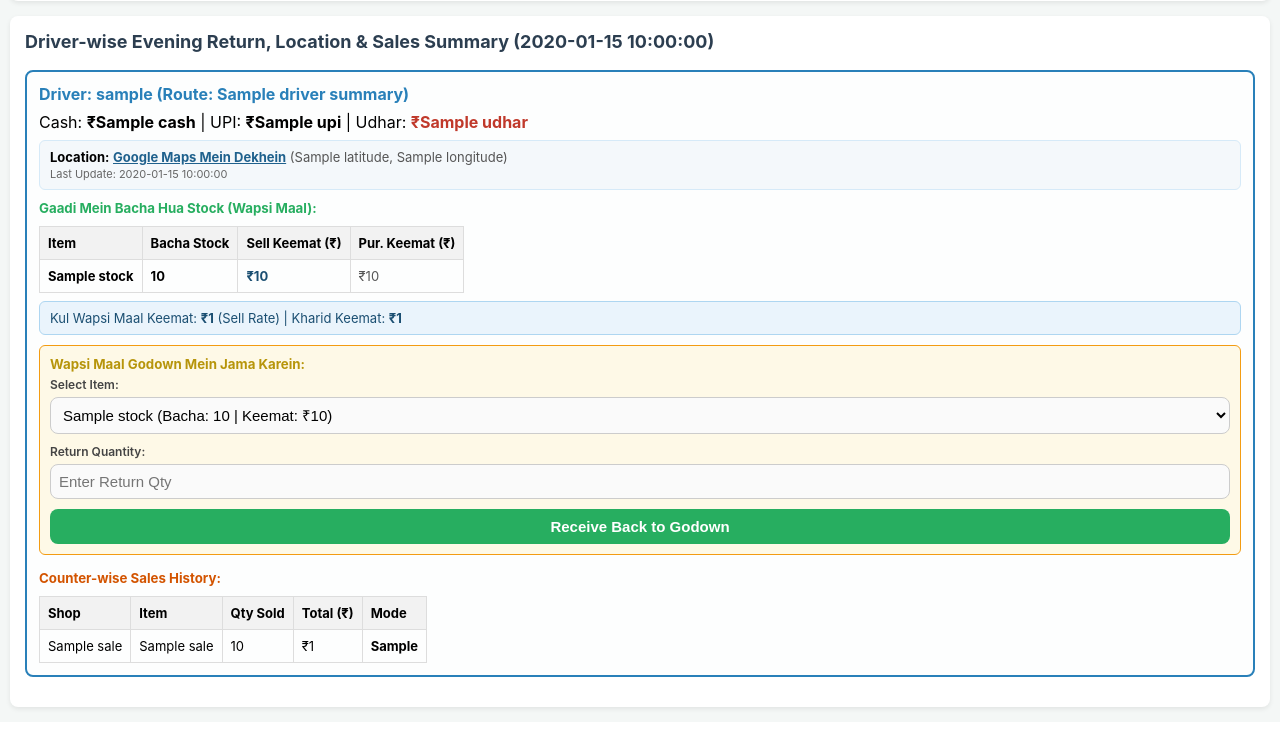
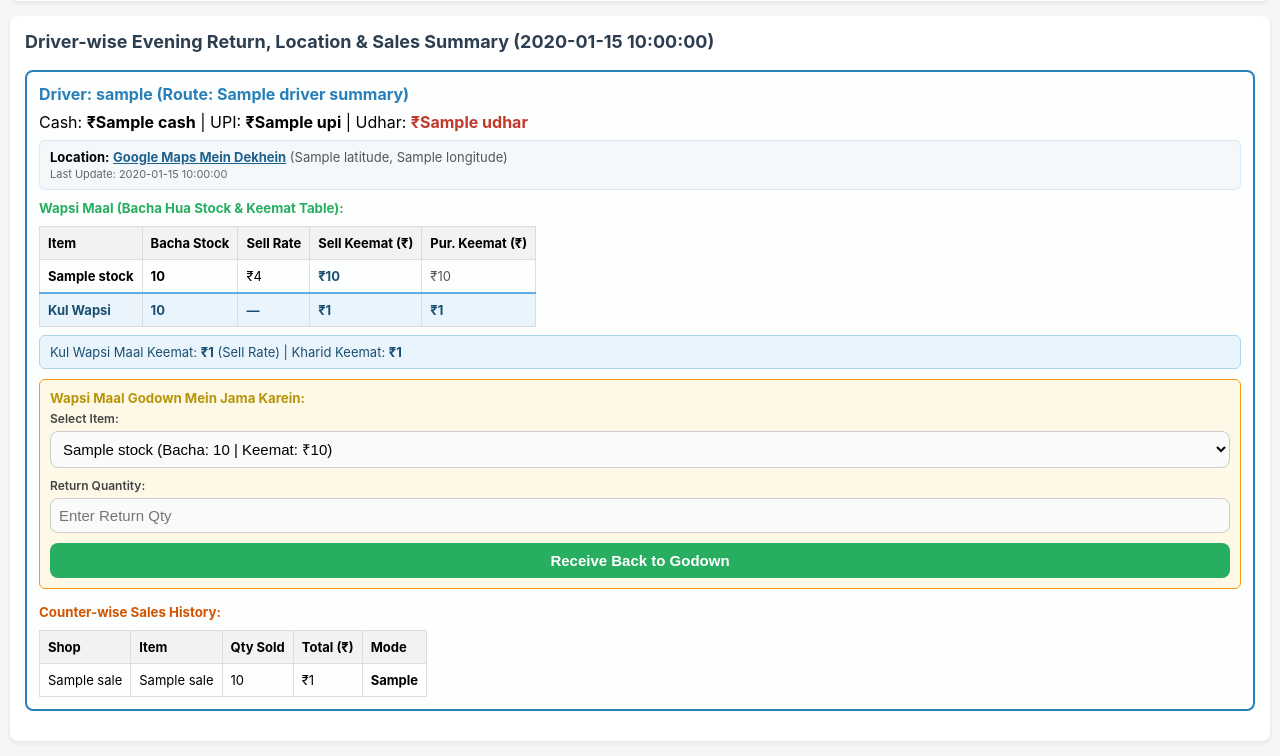
Before and after one commit to anshuredhu2-beep/vita-agency, a Flask app: template templates/admin_dashboard.html in a window 1280 px wide. Shown: the part 2478-3234 px from the top of the page. Before the commit the page ends 3190 px from the top, so only its background shows below. Run offline with Flask 3, Linux system fonts and the light colour scheme; tables that the repository leaves empty hold one stand-in row (values such as "Sample post"); the template is opened without the code that fills it: values that come from a table or form of the project are taken from there, most other values are stand-ins (such as "Sample title", 1, 10 or a date in 2020).

Commit message:
Show clear return stock table with item rates, amounts and total row

```diff
--- a/templates/admin_dashboard.html
+++ b/templates/admin_dashboard.html
@@ -14,6 +14,7 @@
         table { width: 100%; border-collapse: collapse; margin-top: 10px; font-size: 13px; overflow-x: auto; display: block; }
         th, td { border: 1px solid #ddd; padding: 8px; text-align: left; white-space: nowrap; }
         th { background-color: #f2f2f2; }
+        tr.total-row td { background-color: #eaf4fc; font-weight: bold; color: #1b4f72; border-top: 2px solid #5dade2; }
         label { display: block; margin-bottom: 5px; font-weight: 600; font-size: 14px; color: #444; }
         input, select { width: 100%; padding: 11px; margin-bottom: 10px; box-sizing: border-box; border: 1px solid #ccc; border-radius: 8px; font-size: 16px; background: #fafafa; }
         button.action-btn { width: 100%; padding: 11px; background: #27ae60; color: white; border: none; border-radius: 8px; cursor: pointer; font-size: 16px; font-weight: bold; }
@@ -289,23 +290,36 @@
                 {% endif %}
             </div>
 
-            <h5 style="margin: 5px 0; color: #27ae60;">Gaadi Mein Bacha Hua Stock (Wapsi Maal):</h5>
+            <h5 style="margin: 8px 0 5px 0; color: #27ae60;">Wapsi Maal (Bacha Hua Stock & Keemat Table):</h5>
             <table>
                 <tr>
                     <th>Item</th>
                     <th>Bacha Stock</th>
+                    <th>Sell Rate</th>
                     <th>Sell Keemat (₹)</th>
                     <th>Pur. Keemat (₹)</th>
                 </tr>
+                {% set ns = namespace(total_qty=0) %}
                 {% for st in ds.stock %}
+                {% set ns.total_qty = ns.total_qty + st.vehicle_stock %}
                 <tr>
                     <td><b>{{ st.item_name }}</b></td>
                     <td><b>{{ st.vehicle_stock }}</b></td>
+                    <td>₹{{ st.selling_rate }}</td>
                     <td style="color: #1b4f72;"><b>₹{{ st.return_sell_amount }}</b></td>
                     <td style="color: #555;">₹{{ st.return_pur_amount }}</td>
                 </tr>
+                {% if loop.last %}
+                <tr class="total-row">
+                    <td>Kul Wapsi</td>
+                    <td>{{ ns.total_qty }}</td>
+                    <td>—</td>
+                    <td>₹{{ ds.total_return_sell_val }}</td>
+                    <td>₹{{ ds.total_return_pur_val }}</td>
+                </tr>
+                {% endif %}
                 {% else %}
-                <tr><td colspan="4">No stock remaining in vehicle.</td></tr>
+                <tr><td colspan="5">Gaadi mein koi wapsi maal bacha nahi hai.</td></tr>
                 {% endfor %}
             </table>
 
```
